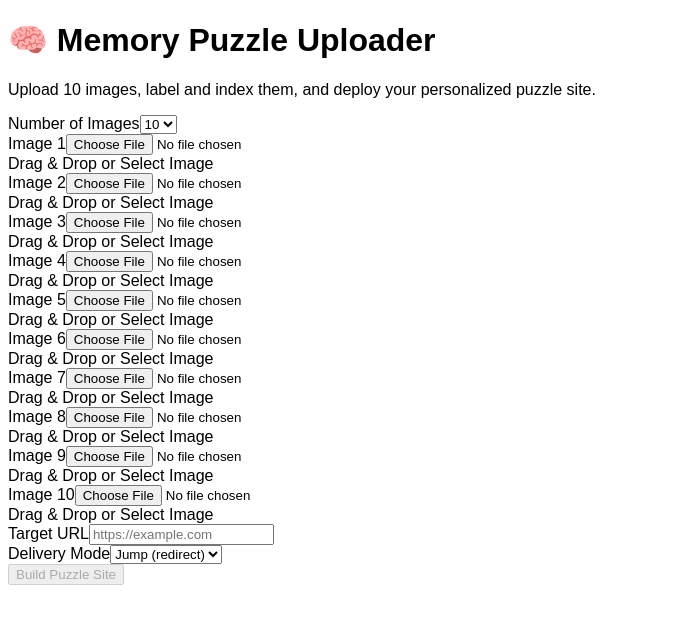
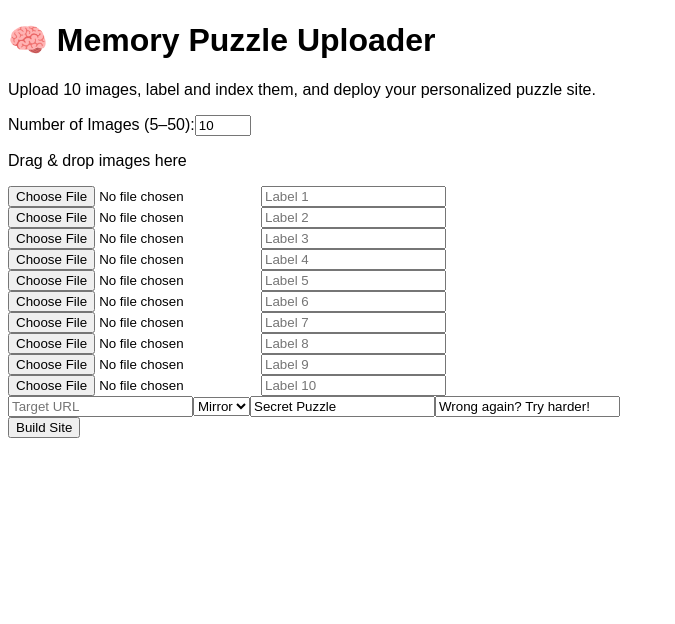
Before and after one commit to rz74/railway-test, a React (Vite) app in the folder frontend/: page / in a window 1280 px wide. Shown: the top 624 px of the page, without its empty margins (0-675 px from the left). Built offline with nearby package versions, Linux system fonts and the light colour scheme.

Commit message:
updated frontend fields

```diff
--- a/frontend/src/components/ImageUploadGrid.jsx
+++ b/frontend/src/components/ImageUploadGrid.jsx
@@ -1,247 +1,186 @@
+
 import React, { useState } from 'react';
-import { BACKEND_URL } from '../../path_config';
+import axios from 'axios';
 
-function ImageUploadGrid() {
-  const [imageCount, setImageCount] = useState(10);
+const ImageUploadGrid = () => {
+  const [numImages, setNumImages] = useState(10);
   const [images, setImages] = useState(Array(10).fill(null));
-  const [filenames, setFilenames] = useState(Array(10).fill(''));
+  const [labels, setLabels] = useState(Array(10).fill(""));
   const [indices, setIndices] = useState(Array.from({ length: 10 }, (_, i) => i + 1));
-  const [targetUrl, setTargetUrl] = useState('');
-  const [deliveryMode, setDeliveryMode] = useState('jump');
-  const [dragOverIndex, setDragOverIndex] = useState(null);
-  const [deployedUrl, setDeployedUrl] = useState('');
+  const [deliveryMode, setDeliveryMode] = useState("mirror");
+  const [targetUrl, setTargetUrl] = useState("");
+  const [title, setTitle] = useState("Secret Puzzle");
+  const [failMessage, setFailMessage] = useState("Wrong again? Try harder!");
+  const [zipBlob, setZipBlob] = useState(null);
+  const [loading, setLoading] = useState(false);
 
-  const handleImageCountChange = (count) => {
-    const c = parseInt(count, 10);
-    setImageCount(c);
-    setImages(Array(c).fill(null));
-    setFilenames(Array(c).fill(''));
-    setIndices(Array.from({ length: c }, (_, i) => i + 1));
+  const handleImageChange = (i, file) => {
+    const newImages = [...images];
+    newImages[i] = file;
+    setImages(newImages);
+    const newLabels = [...labels];
+    newLabels[i] = file.name.split(".")[0];
+    setLabels(newLabels);
   };
 
-  const handleFileChange = (index, file) => {
-    if (!file) return;
+  const handleDrop = (e) => {
+    e.preventDefault();
+    const dropped = Array.from(e.dataTransfer.files).slice(0, numImages);
     const newImages = [...images];
-    const newNames = [...filenames];
-    newImages[index] = file;
-    newNames[index] = file.name.replace(/\.[^/.]+$/, '');
+    const newLabels = [...labels];
+    dropped.forEach((file, i) => {
+      newImages[i] = file;
+      newLabels[i] = file.name.split(".")[0];
+    });
     setImages(newImages);
-    setFilenames(newNames);
+    setLabels(newLabels);
   };
 
-  const handleRename = (index, value) => {
-    const newNames = [...filenames];
-    newNames[index] = value;
-    setFilenames(newNames);
+  const handleDragOver = (e) => e.preventDefault();
+
+  const handleNumChange = (e) => {
+    const count = parseInt(e.target.value);
+    setNumImages(count);
+    setImages(Array(count).fill(null));
+    setLabels(Array(count).fill(""));
+    setIndices(Array.from({ length: count }, (_, i) => i + 1));
   };
 
-  const handleIndexChange = (index, value) => {
-    const num = parseInt(value, 10);
-    const newIndices = [...indices];
-    newIndices[index] = isNaN(num) ? '' : num;
-    setIndices(newIndices);
-  };
+  const handleBuild = async () => {
+    if (images.some(img => !img)) {
+      alert("Please upload all images before submitting.");
+      return;
+    }
 
-  const getConflictingIndices = () => {
-    const counts = {};
-    indices.forEach(val => {
-      if (val) counts[val] = (counts[val] || 0) + 1;
-    });
-    const conflicts = new Set();
-    indices.forEach((val, idx) => {
-      if (val && counts[val] > 1) {
-        conflicts.add(idx);
-      }
-    });
-    return conflicts;
-  };
-
-  const allFilled = images.every(img => img !== null);
-  const allIndexed = indices.every(val => val >= 1 && val <= imageCount);
-  const noDuplicates = getConflictingIndices().size === 0;
-  const formValid = allFilled && allIndexed && noDuplicates && targetUrl;
-
-  const handleSubmit = async () => {
     const formData = new FormData();
     images.forEach((file, i) => {
       formData.append(`image${i}`, file);
     });
-    filenames.forEach(name => formData.append("filenames[]", name));
+    labels.forEach(label => formData.append("filenames[]", label));
     indices.forEach(index => formData.append("indices[]", index));
     formData.append("targetUrl", targetUrl);
     formData.append("deliveryMode", deliveryMode);
+    formData.append("title", title);
+    formData.append("failMessage", failMessage);
 
     try {
-      const res = await fetch(`${BACKEND_URL}/generate-site`, {
-        method: "POST",
-        body: formData,
+      setLoading(true);
+      const res = await axios.post("/generate-site", formData, {
+        responseType: "blob"
       });
-
-      if (!res.ok) {
-        const err = await res.json();
-        alert("❌ Error: " + (err.error || "Something went wrong"));
-        return;
-      }
-
-      const blob = await res.blob();
-      const url = window.URL.createObjectURL(blob);
-      const a = document.createElement("a");
-      a.href = url;
-      a.download = "puzzle_site.zip";
-      a.click();
-      window.URL.revokeObjectURL(url);
-
-      setDeployedUrl("https://www.google.com"); // temporary placeholder
+      setZipBlob(res.data);
     } catch (err) {
       console.error("❌ Submission error:", err);
       alert("❌ Network error: Could not contact server.");
+    } finally {
+      setLoading(false);
     }
   };
 
   return (
     <div className="space-y-6">
       <div>
-        <label className="block font-semibold mb-2">Number of Images</label>
-        <select
-          value={imageCount}
-          onChange={(e) => handleImageCountChange(e.target.value)}
-          className="w-full rounded px-2 py-1 text-black"
-        >
-          {Array.from({ length: 46 }, (_, i) => i + 5).map((count) => (
-            <option key={count} value={count}>
-              {count}
-            </option>
-          ))}
-        </select>
-      </div>
-
-      {images.map((img, i) => {
-        const previewUrl = img ? URL.createObjectURL(img) : null;
-        const isUsed = indices.filter(idx => idx === indices[i]).length > 1;
-
-        return (
-          <div
-            key={i}
-            className={`bg-gray-800 p-4 rounded relative border-2 transition ${
-              dragOverIndex === i ? 'border-blue-400' : 'border-transparent'
-            }`}
-            onDragOver={(e) => {
-              e.preventDefault();
-              setDragOverIndex(i);
-            }}
-            onDragLeave={() => setDragOverIndex(null)}
-            onDrop={(e) => {
-              e.preventDefault();
-              setDragOverIndex(null);
-              const file = e.dataTransfer.files?.[0];
-              if (file && file.type.startsWith('image/')) {
-                handleFileChange(i, file);
-              }
-            }}
-          >
-            <label className="block font-semibold mb-2">Image {i + 1}</label>
-
-            <input
-              type="file"
-              accept="image/*"
-              onChange={(e) => handleFileChange(i, e.target.files[0])}
-              className="text-white"
-            />
-
-            {previewUrl ? (
-              <div className="relative mt-2">
-                <img
-                  src={previewUrl}
-                  alt={`Preview ${i + 1}`}
-                  className="h-32 w-auto object-cover rounded border border-gray-500"
-                />
-                <span className="absolute top-0 right-0 bg-blue-500 text-white text-xs font-bold px-2 py-1 rounded-bl">
-                  {indices[i]}
-                </span>
-              </div>
-            ) : (
-              <div className="mt-2 h-32 flex items-center justify-center bg-gray-700 rounded text-gray-400 text-sm border border-dashed border-gray-500">
-                Drag & Drop or Select Image
-              </div>
-            )}
-
-            {img && (
-              <>
-                <div className="mt-2">
-                  <label className="text-sm text-gray-300">Rename:</label>
-                  <input
-                    type="text"
-                    value={filenames[i]}
-                    onChange={(e) => handleRename(i, e.target.value)}
-                    className="w-full mt-1 rounded px-2 py-1 text-black"
-                  />
-                </div>
-
-                <select
-                  value={indices[i] || ''}
-                  onChange={(e) => handleIndexChange(i, e.target.value)}
-                  className="mt-2 w-full rounded px-2 py-1 text-black"
-                >
-                  <option value="">Select index</option>
-                  {Array.from({ length: imageCount }, (_, idx) => {
-                    const val = idx + 1;
-                    const disabled = indices.includes(val) && indices[i] !== val;
-                    return (
-                      <option key={val} value={val} disabled={disabled}>
-                        {val}
-                      </option>
-                    );
-                  })}
-                </select>
-              </>
-            )}
-          </div>
-        );
-      })}
-
-      <div>
-        <label className="block font-semibold mb-2">Target URL</label>
+        <label className="block text-sm mb-1">Number of Images (5–50):</label>
         <input
-          type="url"
-          value={targetUrl}
-          onChange={(e) => setTargetUrl(e.target.value)}
-          className="w-full rounded px-2 py-1 text-black"
-          placeholder="https://example.com"
+          type="number"
+          min={5}
+          max={50}
+          value={numImages}
+          onChange={handleNumChange}
+          className="w-24 px-2 py-1 rounded text-black"
         />
       </div>
 
-      <div className="mt-4">
-        <label className="block font-semibold mb-2">Delivery Mode</label>
+      <div
+        onDrop={handleDrop}
+        onDragOver={handleDragOver}
+        className="border-2 border-dashed p-4 rounded bg-gray-800"
+      >
+        <p className="text-center mb-4">Drag & drop images here</p>
+        <div className="grid grid-cols-2 md:grid-cols-4 gap-4">
+          {Array.from({ length: numImages }, (_, i) => (
+            <div key={i} className="space-y-2">
+              <input
+                type="file"
+                accept="image/*"
+                onChange={(e) => handleImageChange(i, e.target.files[0])}
+              />
+              <input
+                type="text"
+                placeholder={`Label ${i + 1}`}
+                value={labels[i]}
+                onChange={(e) => {
+                  const newLabels = [...labels];
+                  newLabels[i] = e.target.value;
+                  setLabels(newLabels);
+                }}
+                className="w-full px-2 py-1 rounded text-black"
+              />
+              {images[i] && (
+                <img
+                  src={URL.createObjectURL(images[i])}
+                  alt="thumb"
+                  className="w-full h-32 object-cover rounded border"
+                />
+              )}
+            </div>
+          ))}
+        </div>
+      </div>
+
+      <div className="grid grid-cols-1 md:grid-cols-2 gap-4">
+        <input
+          type="text"
+          placeholder="Target URL"
+          value={targetUrl}
+          onChange={(e) => setTargetUrl(e.target.value)}
+          className="px-3 py-2 rounded text-black"
+        />
         <select
           value={deliveryMode}
           onChange={(e) => setDeliveryMode(e.target.value)}
-          className="w-full rounded px-2 py-1 text-black"
+          className="px-3 py-2 rounded text-black"
         >
-          <option value="jump">Jump (redirect)</option>
-          <option value="mirror">Mirror (embed)</option>
+          <option value="mirror">Mirror</option>
+          <option value="jump">Jump</option>
         </select>
+        <input
+          type="text"
+          placeholder="Page Title"
+          value={title}
+          onChange={(e) => setTitle(e.target.value)}
+          className="px-3 py-2 rounded text-black"
+        />
+        <input
+          type="text"
+          placeholder="Failure Message"
+          value={failMessage}
+          onChange={(e) => setFailMessage(e.target.value)}
+          className="px-3 py-2 rounded text-black"
+        />
       </div>
 
-      {deployedUrl && (
-        <div className="mt-4 text-green-400 text-sm">
-          ✅ Site deployed at:{' '}
-          <a href={deployedUrl} target="_blank" rel="noopener noreferrer" className="underline">
-            {deployedUrl}
+      <div className="flex gap-4 items-center">
+        <button
+          onClick={handleBuild}
+          disabled={loading}
+          className="bg-green-600 px-4 py-2 rounded hover:bg-green-700 disabled:opacity-50"
+        >
+          {loading ? "Generating..." : "Build Site"}
+        </button>
+
+        {zipBlob && (
+          <a
+            href={URL.createObjectURL(zipBlob)}
+            download="puzzle_site.zip"
+            className="bg-blue-600 px-4 py-2 rounded hover:bg-blue-700"
+          >
+            Download ZIP
           </a>
-        </div>
-      )}
-
-      <button
-        onClick={handleSubmit}
-        disabled={!formValid}
-        className={`px-4 py-2 rounded mt-4 text-white ${
-          formValid ? 'bg-blue-500 hover:bg-blue-600' : 'bg-gray-600 cursor-not-allowed'
-        }`}
-      >
-        Build Puzzle Site
-      </button>
+        )}
+      </div>
     </div>
   );
-}
+};
 
 export default ImageUploadGrid;
```
